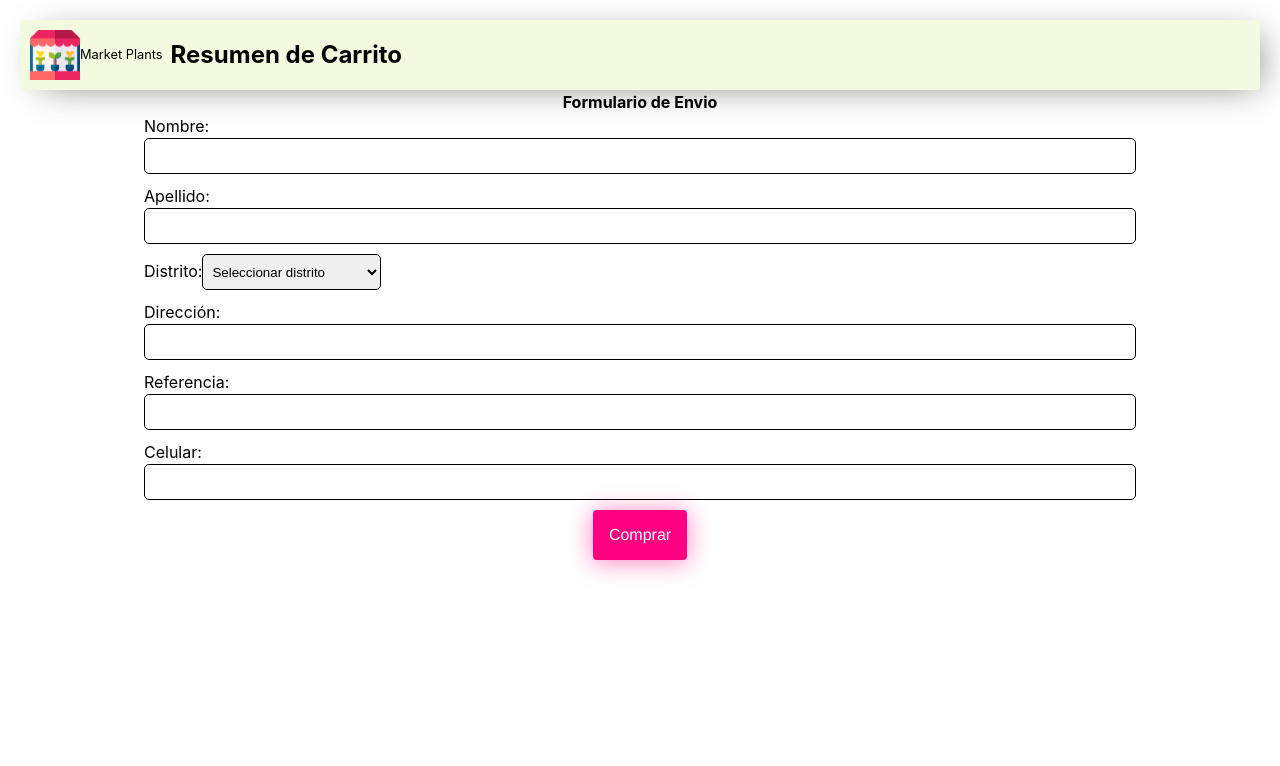
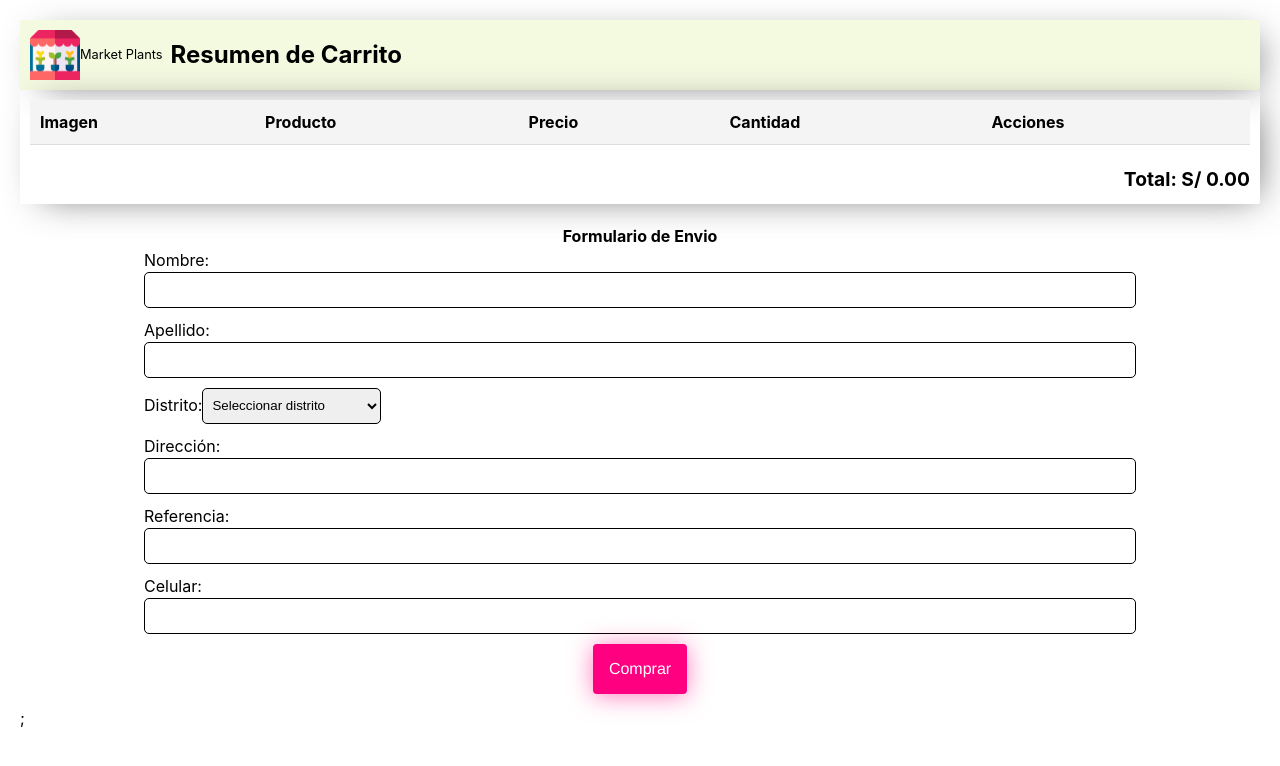
Before and after one commit to MilagrosRn/BOOTCAMP-FRONTEND-REACT-NTT, a React (Vite) app in the folder market-react/: page /resumen in a window 1280 px wide. Shown: the top 766 px of the page. Built offline with nearby package versions, Linux system fonts and the light colour scheme.

Commit message:
add: item carrito function

```diff
--- a/market-react/src/App.tsx
+++ b/market-react/src/App.tsx
@@ -1,7 +1,12 @@
+import { CartProvider } from "./context/cartContext";
 import RoutesComponent from "./routes";
 
 const App = () => {
-  return <RoutesComponent />;
+  return (
+    <CartProvider>
+      <RoutesComponent />;
+          </CartProvider>
+      );
 
 }
 
--- a/market-react/src/componentes/ProductList/ProductList.tsx
+++ b/market-react/src/componentes/ProductList/ProductList.tsx
@@ -60,10 +60,7 @@ interface ProductListProps {
         <p>{product.description}</p>
         <button
           id="addBtnCounter"
-          onClick={() =>
-          {  dispatch({ type: "ADD_TO_CART", payload: product }) ;
-        console.log(product)}
-          }
+          onClick={() => dispatch({ type: "ADD_TO_CART", payload: product })}
         >
           Agregar al carrito
         </button>
--- a/market-react/src/componentes/shoppingCar/shoppingCar.styled.tsx
+++ b/market-react/src/componentes/shoppingCar/shoppingCar.styled.tsx
@@ -15,3 +15,136 @@ export const TittleCointainer=styled.div`
 display: flex;
 align-items: center;
 `
+export const CartContainer = styled.div`
+  margin-bottom: 20px;
+  box-shadow: 10px 6px 37px -13px rgba(51, 51, 51, 0.74);
+  border-radius: 2px;
+  padding: 10px;
+
+  @media (max-width: 768px) {
+    padding: 5px;
+  }
+`;
+
+export const Table = styled.table`
+  width: 100%;
+  border-collapse: collapse;
+  margin-bottom: 20px;
+
+  th,
+  td {
+    padding: 10px;
+    text-align: left;
+    border-bottom: 1px solid #ddd;
+  }
+
+  th {
+    background-color: #f4f4f4;
+  }
+
+  img {
+    width: 50px;
+    height: 50px;
+    object-fit: cover;
+    border-radius: 5px;
+  }
+
+  @media (max-width: 768px) {
+    th, td {
+      padding: 5px;
+    }
+
+    img {
+      width: 40px;
+      height: 40px;
+    }
+  }
+
+  @media (max-width: 480px) {
+    th, td {
+      display: block;
+      width: 100%;
+      text-align: center;
+      padding: 8px;
+    }
+
+    tr {
+      display: flex;
+      flex-direction: column;
+      margin-bottom: 10px;
+      border: 1px solid #ddd;
+      border-radius: 5px;
+      overflow: hidden;
+    }
+
+    img {
+      width: 60%;
+      margin: 0 auto;
+    }
+  }
+`;
+
+export const TotalContainer = styled.div`
+  text-align: right;
+  font-size: 1.2rem;
+  font-weight: bold;
+  margin-top: 20px;
+
+  @media (max-width: 768px) {
+    text-align: center;
+  }
+`;
+
+export const QuantityControls = styled.div`
+  display: flex;
+  align-items: center;
+
+  button {
+    padding: 5px;
+    margin: 0 5px;
+    background-color: #ff0081;
+    color: #fff;
+    border: none;
+    border-radius: 3px;
+    cursor: pointer;
+    font-size: 0.8rem;
+
+    &:hover {
+      background-color: #e00072;
+    }
+
+    &:disabled {
+      background-color: #ccc;
+      cursor: not-allowed;
+    }
+  }
+
+  @media (max-width: 480px) {
+    button {
+      padding: 3px;
+      font-size: 0.7rem;
+    }
+
+    span {
+      margin: 0 3px;
+    }
+  }
+`;
+
+export const RemoveButton = styled.button`
+  padding: 5px 10px;
+  background-color: #ff4d4f;
+  color: #fff;
+  border: none;
+  border-radius: 3px;
+  cursor: pointer;
+
+  &:hover {
+    background-color: #d42e2f;
+  }
+
+  @media (max-width: 480px) {
+    padding: 3px 8px;
+    font-size: 0.8rem;
+  }
+`;
--- a/market-react/src/componentes/shoppingCar/shoppingCar.tsx
+++ b/market-react/src/componentes/shoppingCar/shoppingCar.tsx
@@ -1,14 +1,84 @@
+import { useCartContext } from "../../context/cartContext";
+import { Product } from "../../domain/products";
+import { formatPrice } from "../../shared/utils/formatNumberRegex";
 import { Logo, LogoText } from "../header/Header.styled";
-import { HeaderElement, TittleCointainer } from "./shoppingCar.styled";
+import { CartContainer, HeaderElement, QuantityControls, RemoveButton, Table, TittleCointainer, TotalContainer, } from "./shoppingCar.styled";
+
+
 const ShoppingCar: React.FC = () => {
+
+  const { state, dispatch } = useCartContext();
+  const handleIncrement = (product:Product) => {
+      dispatch({ type: "ADD_TO_CART", payload: product });
+  };
+
+
+  const handleDecrement = (id: number) => {
+    dispatch({ type: "REMOVE_FROM_CART", payload: id });
+  };
+
+  const handleRemove = (id: number) => {
+    dispatch({ type: "REMOVE_FROM_CART", payload: id });
+  };
+
+  const totalPrice = state.cartItems.reduce((total, item) => {
+    return total + parseFloat(formatPrice(item.product.price)) * item.quantity;
+  }, 0);
+
   return (
-    <HeaderElement>
+    <><HeaderElement>
 
-     <Logo alt="Logo Plantas" src="../assets/plantas.png" />
+      <Logo alt="Logo Plantas" src="../assets/plantas.png" />
       <LogoText>Market Plants</LogoText>
       <TittleCointainer>
         <h1>Resumen de Carrito</h1></TittleCointainer>
-    </HeaderElement>
+    </HeaderElement><CartContainer>
+        <Table>
+          <thead>
+            <tr>
+              <th>Imagen</th>
+              <th>Producto</th>
+              <th>Precio</th>
+              <th>Cantidad</th>
+              <th>Acciones</th>
+            </tr>
+          </thead>
+          <tbody>
+            {state.cartItems.map((item) => (
+              <tr key={item.product.id}>
+                <td>
+                  <img src={item.product.thumbnail} alt={item.product.title} />
+                </td>
+                <td>{item.product.title}</td>
+                S/ {formatPrice(item.product.price)}      <td>
+                  <QuantityControls>
+                    <button
+                      onClick={() => handleIncrement(item.product)}
+                      disabled={item.quantity >= 10}
+                    >
+                      +
+                    </button>
+                    <span>{item.quantity}</span>
+                    <button
+                      onClick={() => item.quantity > 1
+                        ? handleDecrement(item.product.id)
+                        : handleRemove(item.product.id)}
+                    >
+                      -
+                    </button>
+                  </QuantityControls>
+                </td>
+                <td>
+                  <RemoveButton onClick={() => handleRemove(item.product.id)}>
+                    Eliminar
+                  </RemoveButton>
+                </td>
+              </tr>
+            ))}
+          </tbody>
+        </Table>
+        <TotalContainer>Total: S/ {totalPrice.toFixed(2)}</TotalContainer>
+      </CartContainer></>
   );
 };
 export default ShoppingCar;
--- a/market-react/src/pages/Home.tsx
+++ b/market-react/src/pages/Home.tsx
@@ -1,6 +1,5 @@
 import { useEffect, useState } from "react";
 import { getAllProducts, searchProduct } from "../services/market.services";
-import { CartProvider } from "../context/cartContext";
 import Header from "../componentes/header/Header";
 import Footer from "../componentes/footer/Footer";
 import ProductList from "../componentes/ProductList/ProductList";
@@ -36,15 +35,11 @@ const Home = () => {
     setFilteredProducts(filtered);
   };
   return (
-    <CartProvider>
-      <Header onSearch={handleSearch} />
-      <ProductList
-        products={filteredProducts}
-        allProducts={products}
-        onCategoryChange={handleCategoryChange}
-      />{" "}
-      <Footer />
-    </CartProvider>
+      <><Header onSearch={handleSearch} /><ProductList
+      products={filteredProducts}
+      allProducts={products}
+      onCategoryChange={handleCategoryChange} />{" "}
+      <Footer /></>
   );
 }
 export default Home;
--- /dev/null
+++ b/market-react/src/shared/utils/formatNumberRegex.ts
@@ -0,0 +1,6 @@
+export const formatPrice = (price: string | number): string => {
+    const numericPrice = parseFloat(
+      price.toString().replace(/[^\d.-]/g, "")
+    );
+    return numericPrice.toFixed(2);
+  };
```
Also changed, not shown: market-react/src/pages/Resumen.tsx (+2 -5 lines).
